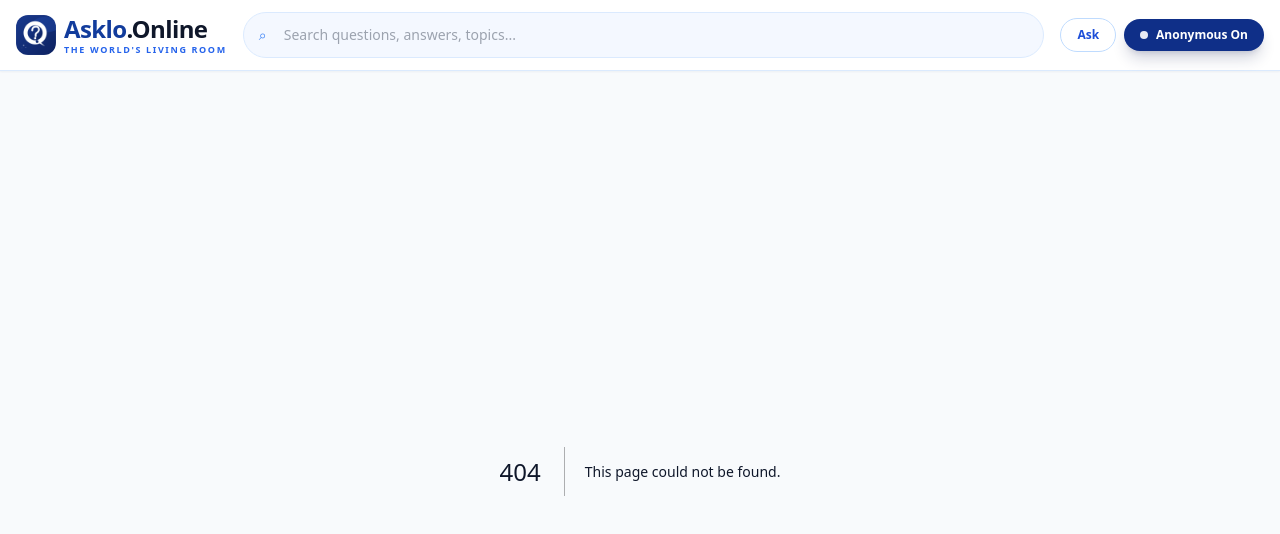
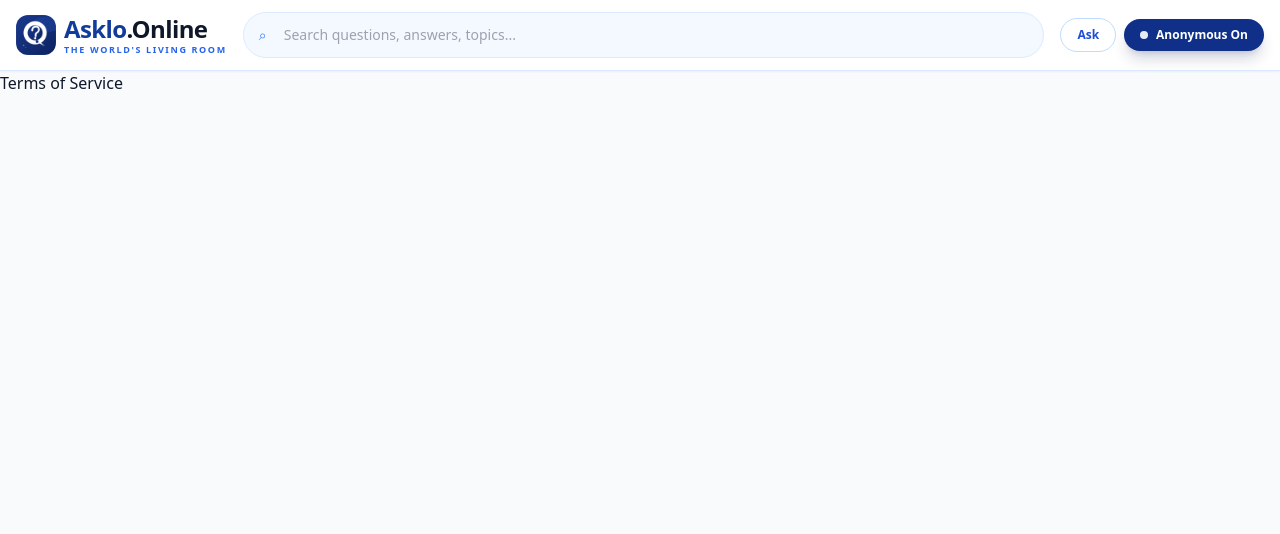
Before and after one commit to askloonline-maker/portfolio-website, a Next.js app: page /terms in a window 1280 px wide. Before the commit this address had no page. Shown: the top 534 px of the page. Built offline with nearby package versions, Linux system fonts and the light colour scheme.

Commit message:
Create terms page

```diff
--- /dev/null
+++ b/app/terms/page.tsx
@@ -0,0 +1,8 @@
+export default function TermsPage() {
+  return (
+    <div>
+      <h1>Terms of Service</h1>
+      {/* Terms of service content */}
+    </div>
+  );
+}
```
